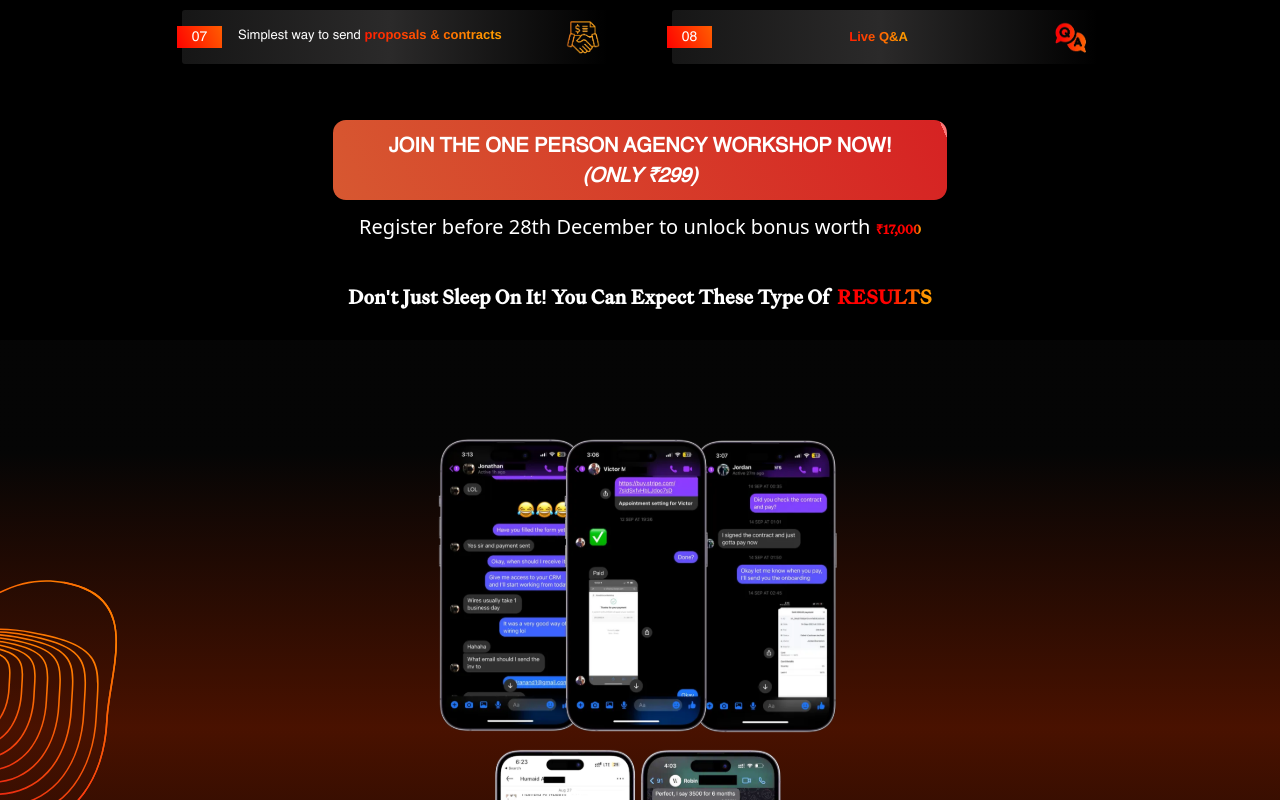
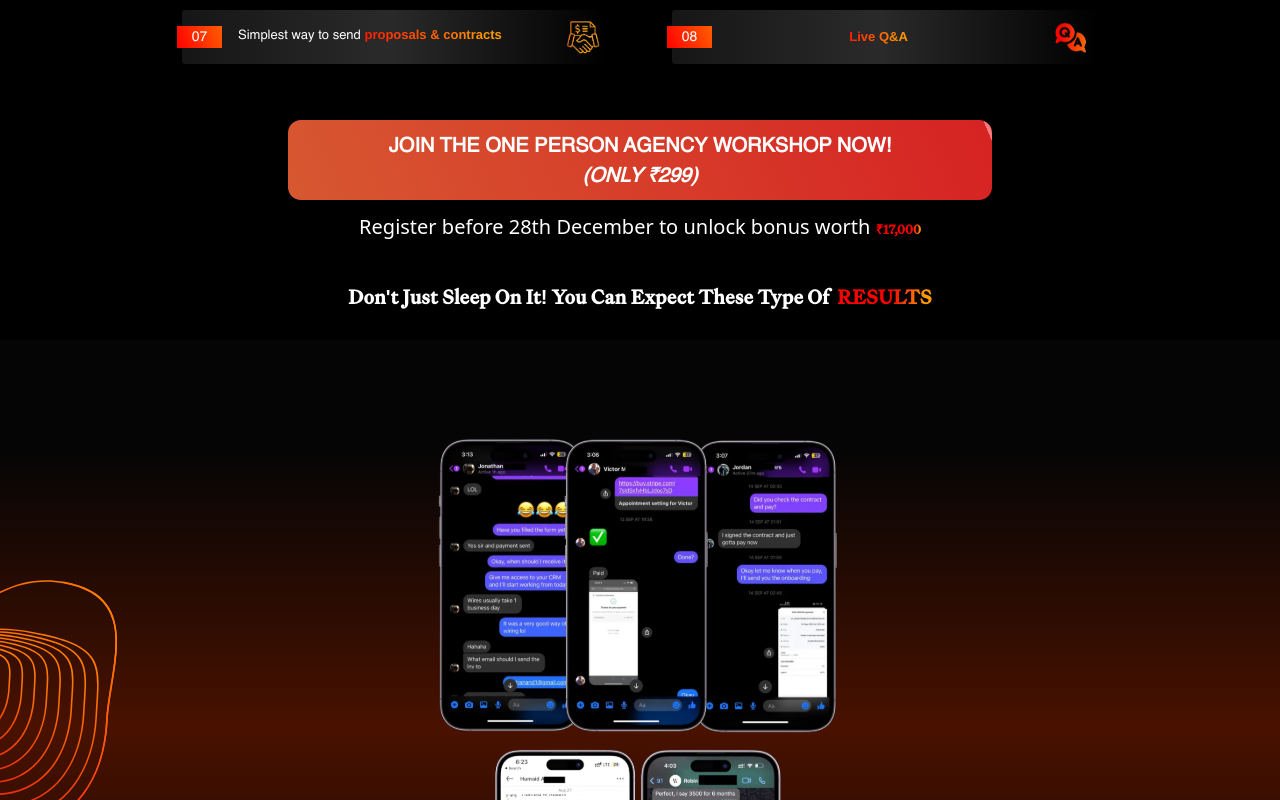
Before and after one commit to ShayanJamil519/uk-landing-page, a Next.js app: page / in a window 1280 px wide. Shown: the part 2860-3660 px from the top of the page. Built offline with nearby package versions, Linux system fonts and the light colour scheme; a web font is replaced by a local one.

Commit message:
In Process

```diff
--- a/src/components/JoinNowCTA.jsx
+++ b/src/components/JoinNowCTA.jsx
@@ -4,7 +4,7 @@ function JoinNowCTA() {
   return (
     <div className="w-full">
       <div
-        className="mt-5 lg:mt-12 pt-3 pb-2 px-1 rounded-[13px]  text-white text-center font-helvetica w-[95%] md:w-[50%] lg:w-[48%] mx-auto
+        className="mt-5 lg:mt-12 pt-3 pb-2 px-1 rounded-[13px]  text-white text-center font-helvetica w-[95%] md:w-[50%] lg:w-[55%] mx-auto
 "
         style={{
           background:
```
